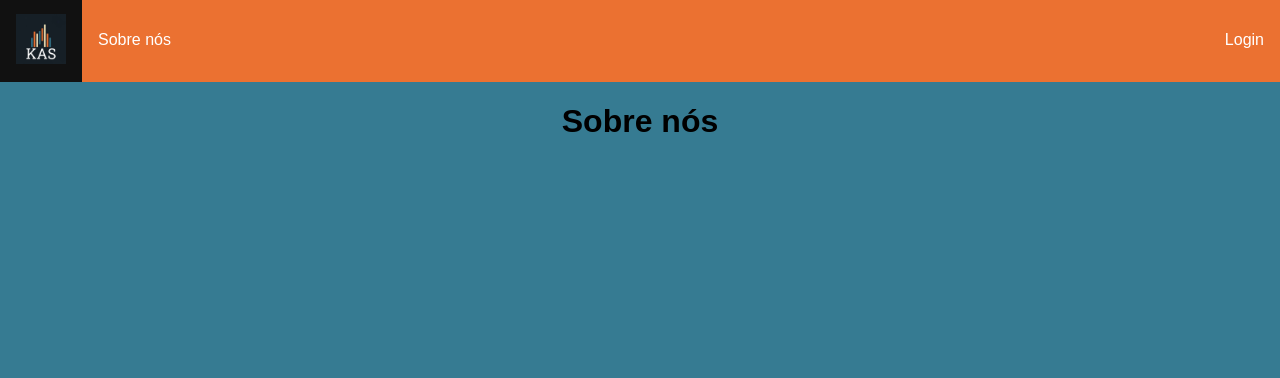
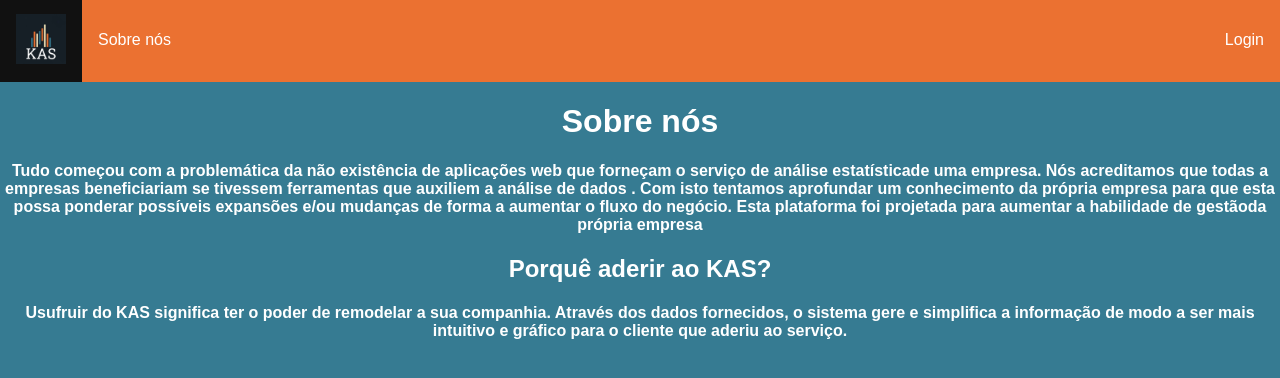
Before and after one commit to andre-mendes-99/Kas-Shop-AndreMendes-SteveVilas-KaioSchoeneman, a plain HTML site: page KAS_Site/html/about.html in a window 1280 px wide. Drawn offline with nearby package versions, Linux system fonts and the light colour scheme.

Commit message:
alterações semifinais

```diff
--- a/KAS_Site/html/about.html
+++ b/KAS_Site/html/about.html
@@ -29,7 +29,19 @@
 		</ul>
 	</section>
 
-	<center><h1>Sobre nós</h1></center>
+	<center><h1 class="lblsstoks">Sobre nós</h1></center>
+
+<center><h4 class="lblsstoks">Tudo começou com a problemática da não existência de aplicações web que forneçam o serviço de análise estatísticade uma empresa.
+Nós acreditamos que todas a empresas beneficiariam se tivessem ferramentas que auxiliem a análise de dados .
+Com isto tentamos aprofundar um conhecimento da própria empresa para que esta possa ponderar possíveis expansões e/ou mudanças de forma a aumentar o fluxo
+do negócio. Esta plataforma foi projetada para aumentar a habilidade de gestãoda própria empresa</h4></center>
+
+<center><h2 class="lblsstoks">Porquê aderir ao KAS?</h2>
+<h4 class="lblsstoks">Usufruir do KAS significa ter o poder de remodelar a
+	sua companhia. Através dos dados fornecidos, o
+	sistema gere e simplifica a informação de modo a
+	ser mais intuitivo e gráfico para o cliente que aderiu
+	ao serviço.</h4></center>
 </body>
 <script src="/javascript/scripts_allpages.js"></script>
 <script src="/javascript/cookies.js"></script>
```
Also changed, not shown: KAS_Site/html/index.html (+1 -5 lines).
